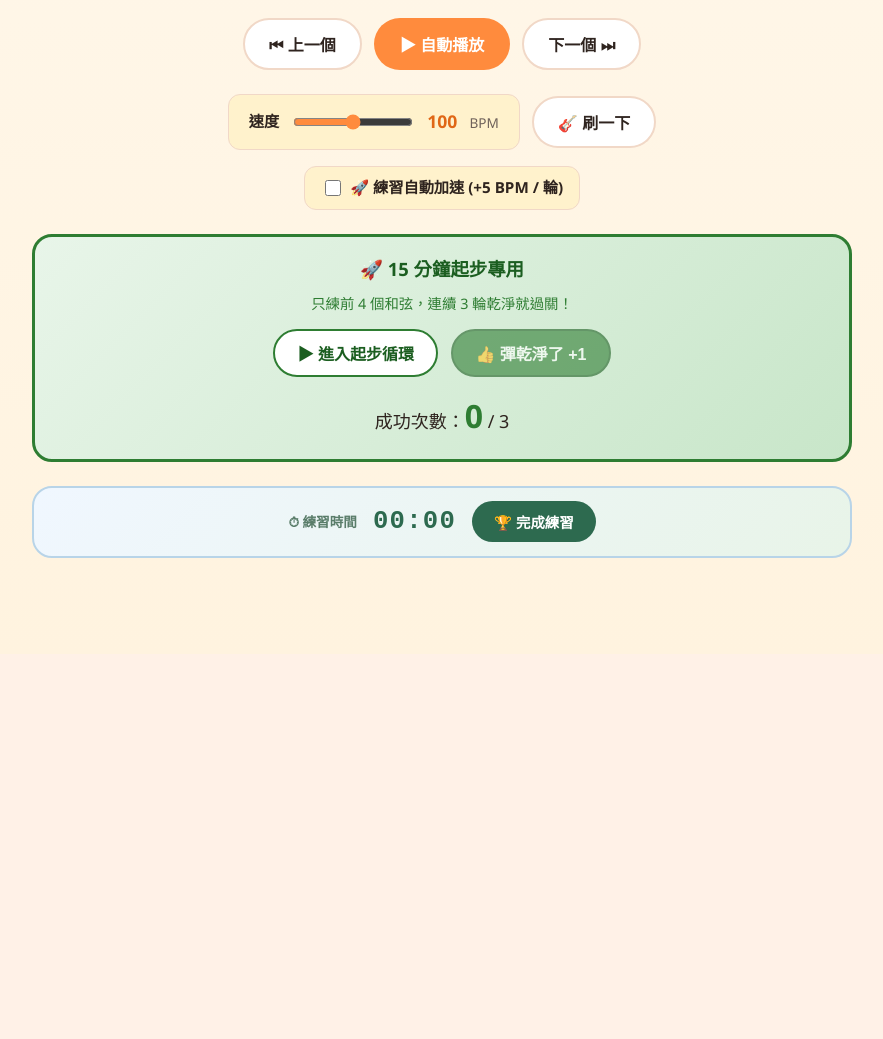
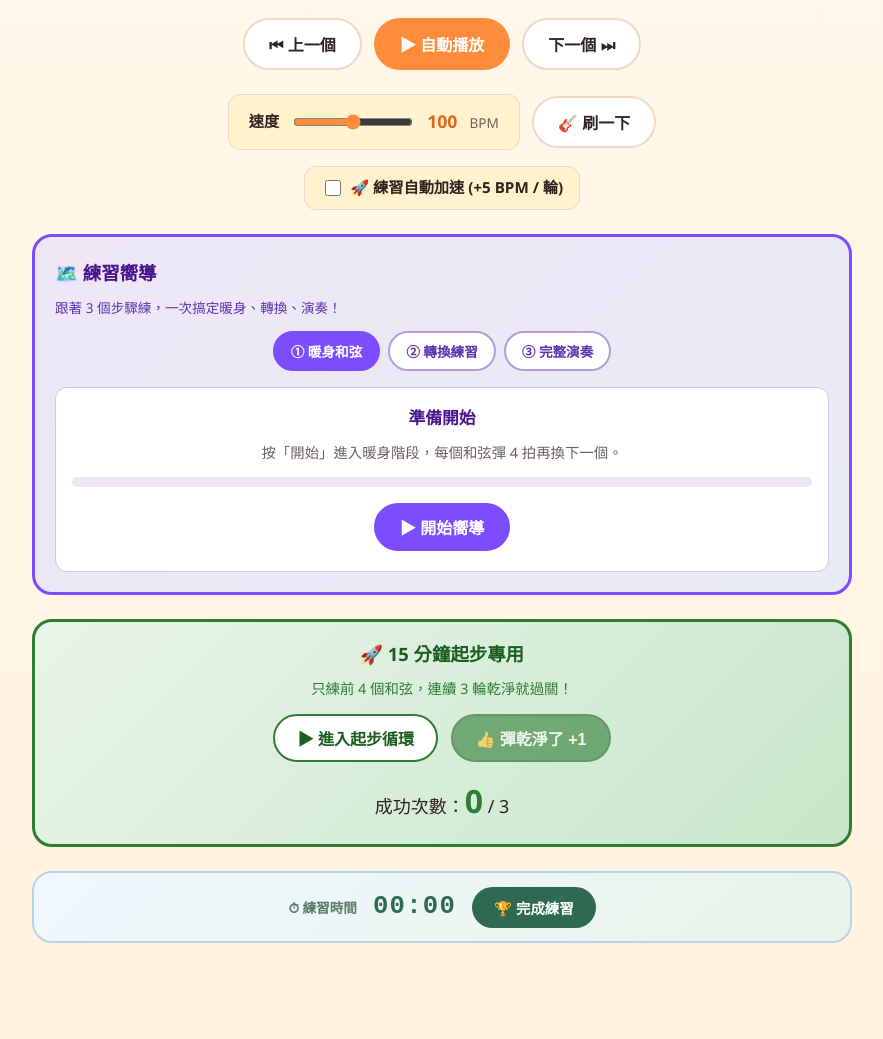
Before and after one commit to Reese-max/UkePack, a Python web app: template app/templates/practice.html in a window 1280 px wide. Shown: the part 621-1660 px from the top of the page, without its empty margins (198-1081 px from the left). Before the commit the page ends 1179 px from the top, so only its background shows below. Run offline with Jinja, Linux system fonts and the light colour scheme; the template is opened without the code that fills it, so the values that code supplies are empty; some libraries are stand-ins or nearby versions.

```diff
--- a/app/templates/practice.html
+++ b/app/templates/practice.html
@@ -733,6 +733,55 @@
     }
     .starter-celebrate.show { display: block; animation: pop 0.4s ease; }
     @keyframes pop { 0% { transform: scale(0.6); } 100% { transform: scale(1); } }
+
+    /* ── Guided practice session ── */
+    .guided-practice {
+        background: linear-gradient(135deg, #ede7f6 0%, #e8eaf6 100%);
+        border: 3px solid #7c4dff;
+        border-radius: var(--radius);
+        padding: 1.25rem;
+        margin-bottom: 1.5rem;
+    }
+    .guided-practice h3 { margin: 0 0 0.5rem; font-size: 1.15rem; color: #4a148c; }
+    .guided-steps {
+        display: flex; gap: 0.5rem; justify-content: center; flex-wrap: wrap;
+        margin-bottom: 1rem;
+    }
+    .guided-step-pill {
+        padding: 0.4rem 1rem; border-radius: 999px; font-size: 0.85rem; font-weight: 700;
+        border: 2px solid #b39ddb; background: #fff; color: #5e35b1; transition: all 0.15s;
+    }
+    .guided-step-pill.active { background: #7c4dff; color: #fff; border-color: #7c4dff; }
+    .guided-step-pill.done { background: #c8e6c9; color: #2e7d32; border-color: #66bb6a; }
+    .guided-body {
+        text-align: center; padding: 1rem; background: #fff; border-radius: var(--radius-sm);
+        border: 1px solid #d1c4e9; min-height: 120px;
+    }
+    .guided-body h4 { margin: 0 0 0.5rem; font-size: 1.05rem; color: #4a148c; }
+    .guided-body p { margin: 0 0 0.75rem; font-size: 0.9rem; color: var(--muted); }
+    .guided-progress-bar {
+        width: 100%; height: 10px; background: #ede7f6; border-radius: 999px;
+        overflow: hidden; margin-bottom: 0.5rem;
+    }
+    .guided-progress-fill {
+        height: 100%; border-radius: 999px; background: #7c4dff;
+        transition: width 0.3s ease; width: 0%;
+    }
+    .guided-big-chord {
+        font-size: 2.5rem; font-weight: 900; color: #7c4dff; margin: 0.5rem 0;
+    }
+    .guided-btn {
+        min-height: 48px; padding: 0.6rem 1.5rem; border-radius: 999px; font-weight: 800;
+        font-size: 1rem; border: 2px solid #7c4dff; background: #7c4dff; color: #fff;
+        cursor: pointer; margin: 0.25rem; transition: all 0.15s;
+    }
+    .guided-btn:hover { background: #651fff; transform: translateY(-1px); }
+    .guided-btn.ghost { background: #fff; color: #5e35b1; }
+    .guided-btn.ghost:hover { background: #ede7f6; }
+    .guided-celebrate {
+        display: none; font-size: 1.2rem; font-weight: 900; color: #2e7d32; margin-top: 0.75rem;
+    }
+    .guided-celebrate.show { display: block; animation: pop 0.4s ease; }
 
     /* ── Responsive ── */
     @media (max-width: 560px) {
@@ -970,6 +1019,30 @@
     </div>
     {% endif %}
 
+    {# ── Guided practice session (competitor-research vs Yousician: structured step-by-step practice flow) ── #}
+    <div class="guided-practice" id="guided-practice">
+        <h3>🗺️ 練習嚮導</h3>
+        <p style="margin:0 0 0.75rem; font-size:0.85rem; color:#5e35b1;">跟著 3 個步驟練，一次搞定暖身、轉換、演奏！</p>
+        <div class="guided-steps" id="guided-steps">
+            <span class="guided-step-pill active" data-step="0">① 暖身和弦</span>
+            <span class="guided-step-pill" data-step="1">② 轉換練習</span>
+            <span class="guided-step-pill" data-step="2">③ 完整演奏</span>
+        </div>
+        <div class="guided-body" id="guided-body">
+            <h4 id="guided-title">準備開始</h4>
+            <p id="guided-desc">按「開始」進入暖身階段，每個和弦彈 4 拍再換下一個。</p>
+            <div class="guided-big-chord" id="guided-chord" aria-live="polite"></div>
+            <div class="guided-progress-bar"><span class="guided-progress-fill" id="guided-pfill"></span></div>
+            <p id="guided-status" style="font-size:0.85rem; color:var(--muted)"></p>
+            <div>
+                <button type="button" class="guided-btn" id="guided-start-btn" onclick="guidedStart()">▶ 開始嚮導</button>
+                <button type="button" class="guided-btn ghost" id="guided-skip-btn" onclick="guidedSkip()" style="display:none">跳過本步 ⏭</button>
+                <button type="button" class="guided-btn ghost" id="guided-stop-btn" onclick="guidedStop()" style="display:none">✕ 退出</button>
+            </div>
+            <div class="guided-celebrate" id="guided-celebrate">🎉 練習嚮導完成！你已經暖好身、練好轉換、跑完整首曲子了！</div>
+        </div>
+    </div>
+
     {# ── Starter mastery loop (K1 15min first-segment direct hit; vs Yousician instant-reward beginner loop) ── #}
     <div class="starter-mastery" id="starter-mastery">
         <h3>🚀 15 分鐘起步專用</h3>
```
Also changed, not shown: 1 other file.
